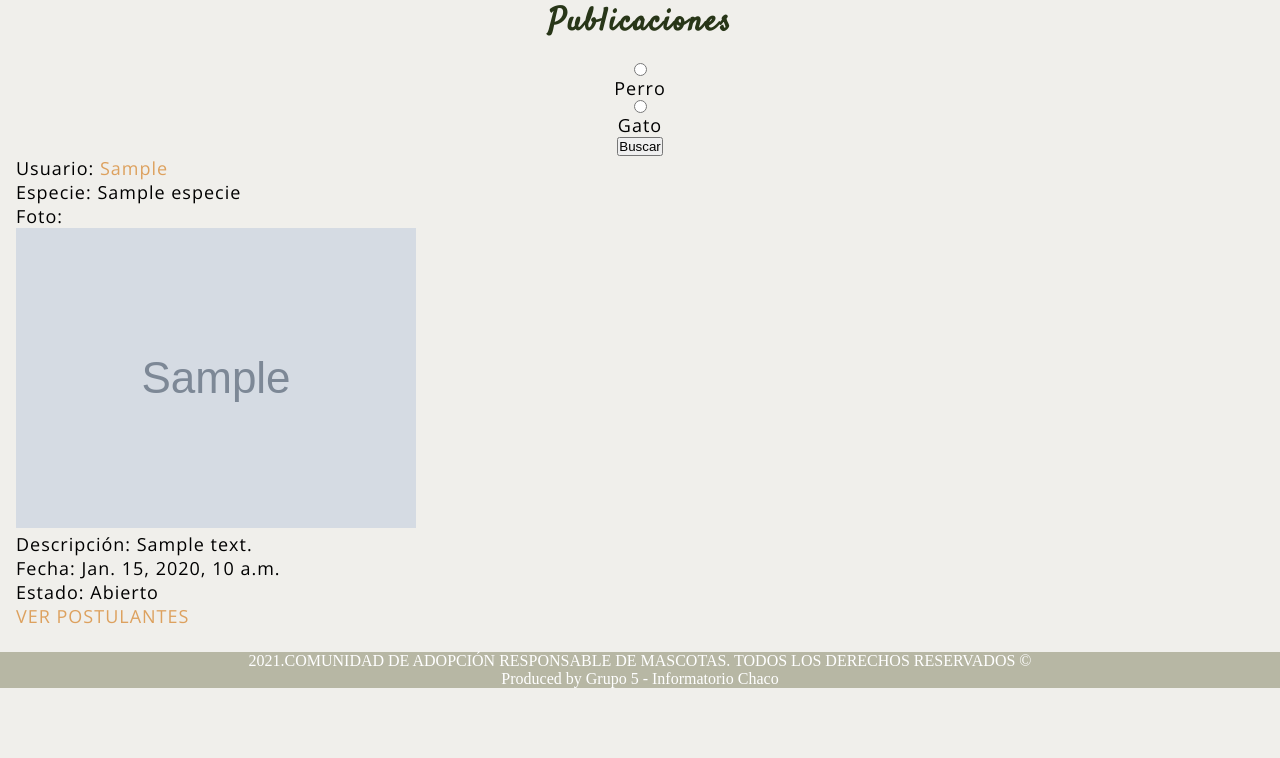
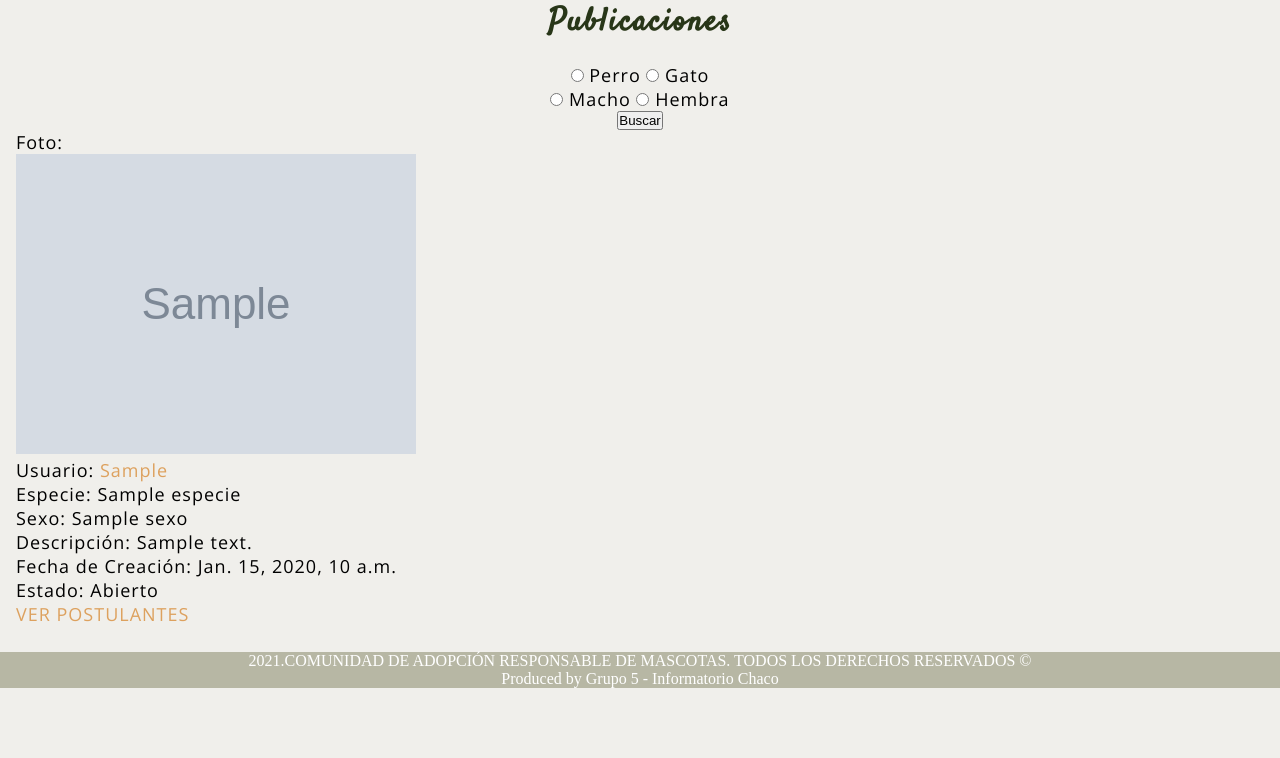
Before and after one commit to florensg/Desarrollo_Web_Proyecto_Final, a Django app: template Proyecto_Final/templates/publicacion/ver_publicaciones.html in a window 1280 px wide. Shown: the part 112-870 px from the top of the page. After the commit the page ends 800 px from the top, so only its background shows below. Run offline with Django 3.2, Linux system fonts and the light colour scheme; the template is opened without the code that fills it: most values are stand-ins (such as "Sample title", 1, 10 or a date in 2020); grey boxes marked "Sample" are stand-in pictures.

Commit message:
Update ver_publicaciones.html

```diff
--- a/Proyecto_Final/templates/publicacion/ver_publicaciones.html
+++ b/Proyecto_Final/templates/publicacion/ver_publicaciones.html
@@ -12,12 +12,21 @@
             <h2 class="titulo">Publicaciones</h2>
 
             <div>
-                <form action="{% url 'busqueda_filtrada_especie' %}" method="get">
+                <form action="{% url 'ver_publicaciones' %}" method="get">
 
+                    <div>
                         <input type="radio" name="especie" value="perro">
                         <label for="perro">Perro</label>
                         <input type="radio" name="especie" value="gato">
                         <label for="gato">Gato</label>
+                    </div>
+
+                    <div>
+                        <input type="radio" name="sexo" value="macho">
+                        <label for="macho">Macho</label>
+                        <input type="radio" name="sexo" value="hembra">
+                        <label for="hembra">Hembra</label>
+                    </div>
 
                     <input type="submit" value="Buscar">
 
@@ -29,29 +38,22 @@
                 <div id="publicacion">
 
                     <ul>
+                        <li><p>Foto:</p> <img src="{{ MEDIA_URL }}{{ publicacion.foto.url }}"></li>
+                        <li><p>Usuario: <a href="{% url 'ver_usuario_externo' user.id %}">{{ publicacion.usuario_creador }}</a></p></li>
+                        <li><p>Especie: {{ publicacion.especie }}</p></li>
+                        <li><p>Sexo: {{ publicacion.sexo }}</p></li>
+                        <li><p>Descripción: {{ publicacion.descripcion }}</p></li>
+                        <li><p>Fecha de Creación: {{ publicacion.fecha }}</p></li>
                         <li>
-                            <p>Usuario: <a href="{% url 'ver_usuario_externo' publicacion.usuario_creador.id %}">{{ publicacion.usuario_creador }}</a> </p>
-                        </li>
-                        <li> <p>Especie: {{ publicacion.especie }}</p> </li>
-                        <li> <p>Foto:</p> <img src="{{ MEDIA_URL }}{{ publicacion.foto.url }}"></li>
-                        <li> <p>Descripción: {{ publicacion.descripcion }}</p></li>
-                        <li> <p>Fecha: {{ publicacion.fecha }}</p></li>
-                        <li> <p>Estado:
-
+                            <p>
+                                Estado:
                                 {% if publicacion.estado %}
-
                                     Abierto
-
                                 {% else %}
-
                                     Cerrado
-
                                 {% endif %}
-
                             </p>
                         </li>
-
-
                         <li>
                             {% if publicacion.estado %}
                                 <p> <a href="{% url 'ver_postulantes' publicacion.id_publicacion %}">VER POSTULANTES</a> </p>
@@ -60,7 +62,6 @@
                     </ul>
 
                 </div>
-                <br>
 
             {% endfor %}
 
```
Lines whose indentation alone changed are shown as unchanged.
